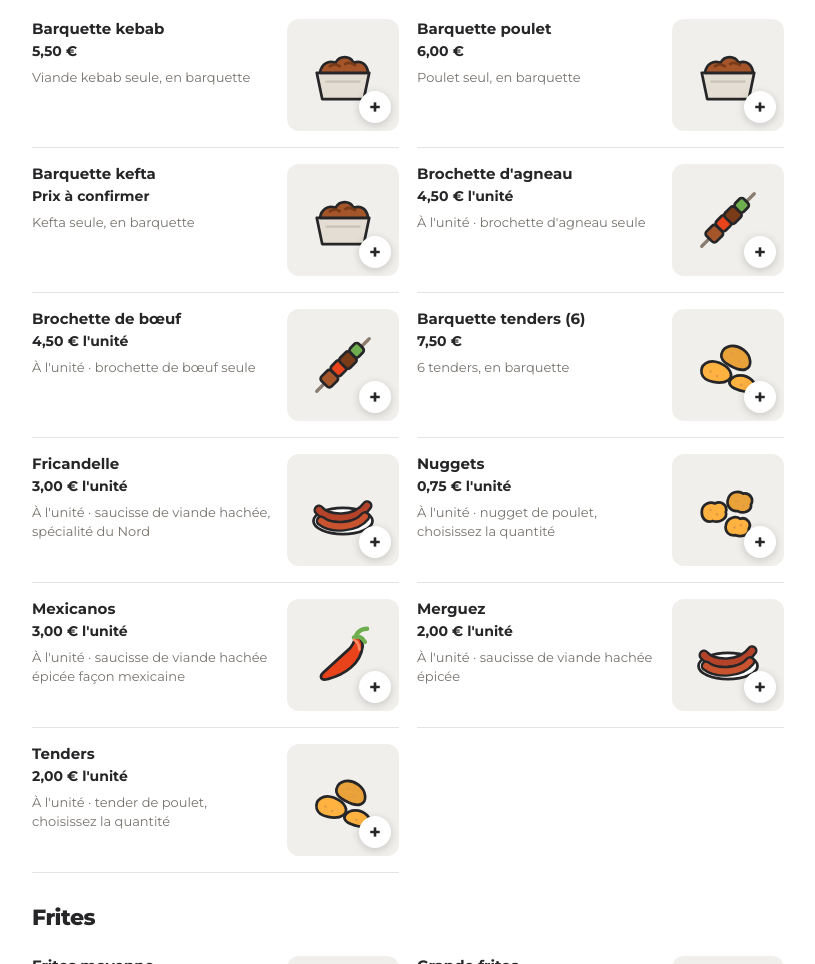
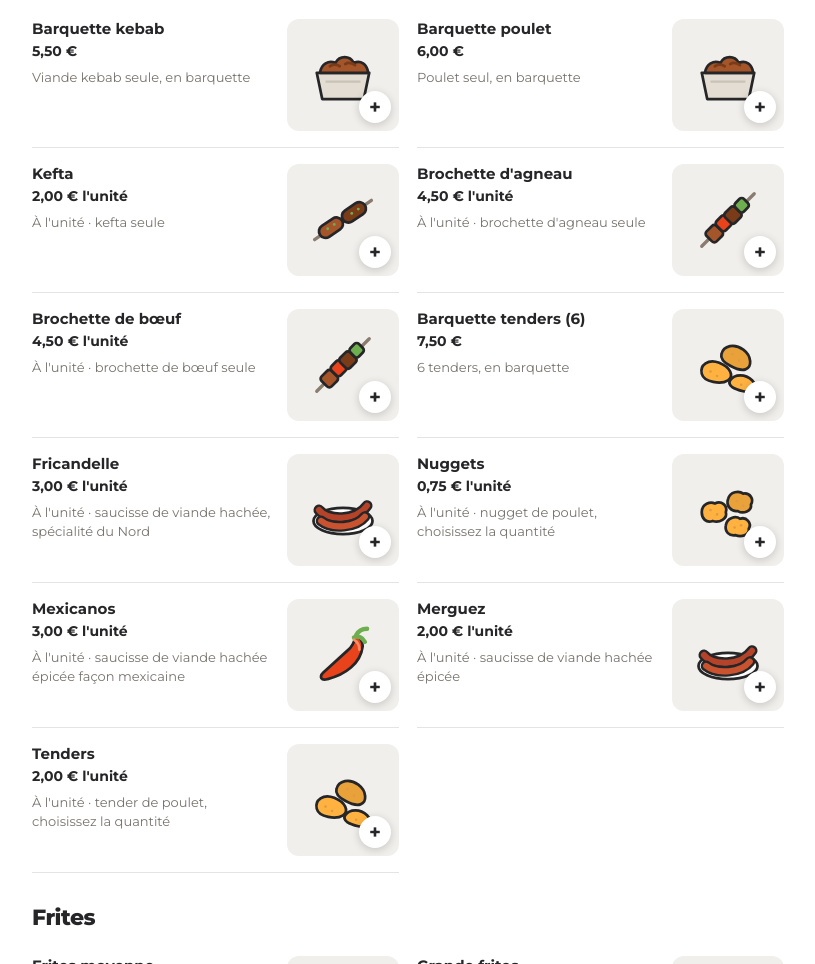
Before and after one commit to volkandigital/maquette-koupfaim, a plain HTML site: page index.html in a window 1280 px wide. Shown: the part 4947-5911 px from the top of the page, without its empty margins (48-863 px from the left). Drawn offline with Linux system fonts and the light colour scheme.

Commit message:
Kefta à l'unité 2 €
Co-Authored-By: Claude Opus 5.5 <noreply@anthropic.com>
Claude-Session: https://claude.ai/code/session_01La1Zd8vjoFZ4VNrKonfeXe

```diff
--- a/index.html
+++ b/index.html
@@ -728,7 +728,7 @@ const SAUCES = ["Ketchup","Mayonnaise","Andalouse","Algérienne","Américaine","
 const SANS = ["Sans salade","Sans tomate","Sans oignon"];
 const CHEESES = ["Maroilles","Chèvre","Cheddar"];
 /* Supplément viande : prix de la caisse du restaurant (null = prix à confirmer) */
-const MEAT_SUP = {"Kebab":null,"Poulet":null,"Nuggets":0.75,"Kefta":1.50,"Steak haché":2.00,"Merguez":2.00,"Tenders":2.00,"Mexicanos":3.00,"Fricandelle":3.00,"Chicken pané":3.00,"Cordon bleu":3.50,"Brochette de bœuf":4.50,"Brochette d'agneau":4.50};
+const MEAT_SUP = {"Kebab":null,"Poulet":null,"Nuggets":0.75,"Kefta":2.00,"Steak haché":2.00,"Merguez":2.00,"Tenders":2.00,"Mexicanos":3.00,"Fricandelle":3.00,"Chicken pané":3.00,"Cordon bleu":3.50,"Brochette de bœuf":4.50,"Brochette d'agneau":4.50};
 const MAX_SAUCES = 10, MAX_XMEAT = 20;
 const ALL_MEATS = Object.keys(MEAT_SUP);
 const DRINKS = ["Coca-Cola","Coca-Cola cherry","Fanta orange","Fanta citron","Oasis tropical","Oasis pomme cassis","Ice Tea pêche","7 Up mojito","7 Up cherry"];   /* canettes 33 cl */
@@ -833,7 +833,7 @@ const MENU = [
  {cat:"Viandes seules", items:[
   {id:"vs-kebab",n:"Barquette kebab",p:5.50,e:"box",d:"Viande kebab seule, en barquette",s:1,x:true},
   {id:"vs-poulet",n:"Barquette poulet",p:6.00,e:"box",d:"Poulet seul, en barquette",s:1,x:true},
-  {id:"vs-kefta",n:"Barquette kefta",p:null,e:"box",d:"Kefta seule, en barquette",s:1,x:true},
+  {id:"vs-kefta",n:"Kefta",p:2.00,e:"kefta",d:"À l'unité · kefta seule",s:1,x:true,unit:true},
   {id:"vs-bagneau",n:"Brochette d'agneau",p:4.50,e:"skewer",d:"À l'unité · brochette d'agneau seule",s:1,x:true,unit:true},
   {id:"vs-bboeuf",n:"Brochette de bœuf",p:4.50,e:"skewer",d:"À l'unité · brochette de bœuf seule",s:1,x:true,unit:true},
   {id:"vs-tenders",n:"Barquette tenders (6)",p:7.50,e:"tenders",d:"6 tenders, en barquette",s:1,x:true},
```
